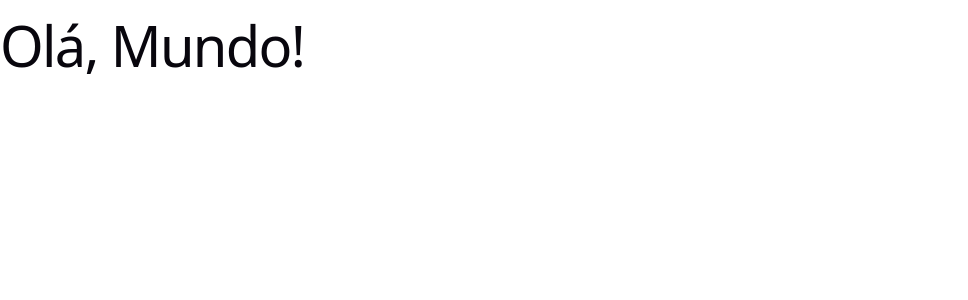
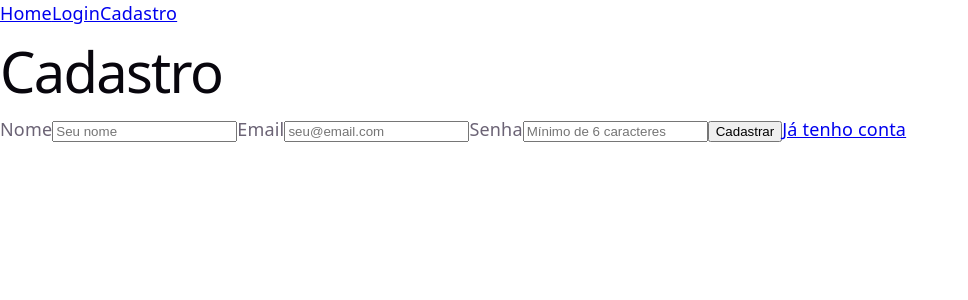
Before and after one commit to NezyMZ/Trabalho-Conclusao-React-Vite, a React (Vite) app: page /cadastro in a window 1280 px wide. Shown: the top 300 px of the page, without its empty margins (0-968 px from the left). Built offline with nearby package versions, Linux system fonts and the light colour scheme.

Commit message:
feat: Implementação Login, Cadastro e Tela Inicial

```diff
--- a/package.json
+++ b/package.json
@@ -9,10 +9,12 @@
     "preview": "vite preview"
   },
   "devDependencies": {
-    "vite": "^8.0.12"
+    "vite": "^8.0.16"
   },
   "dependencies": {
+    "axios": "^1.17.0",
     "react": "^19.2.7",
-    "react-dom": "^19.2.7"
+    "react-dom": "^19.2.7",
+    "react-router-dom": "^7.17.0"
   }
 }
--- a/src/App.jsx
+++ b/src/App.jsx
@@ -1,9 +1,38 @@
+import { Link, useNavigate } from "react-router";
+import { useAuth } from "./contexts/AuthContext";
+import AppRouter from "./router";
+
 function App() {
+    const { logout, estaAutenticado, nomeUsuario } = useAuth();
+    const navigate = useNavigate();
+
+    async function sair() {
+        await logout();
+        navigate("/login");
+    }
+
     return (
-        <div>
-            <h1>Olá, Mundo!</h1>
-        </div>
-    )
+        <main>
+            <nav>
+                <Link to="/">Home</Link>
+                {estaAutenticado && (
+                    <>
+                        <p>Olá, {nomeUsuario}!</p>
+                        <p>Você está logado!</p>
+                    </>
+                )}
+                {estaAutenticado ? (
+                    <button type="button" onClick={sair}>Sair</button>
+                ) : (
+                    <>
+                        <Link to="/login">Login</Link>
+                        <Link to="/cadastro">Cadastro</Link>
+                    </>
+                )}
+            </nav>
+            <AppRouter />
+        </main>
+    );
 }
 
-export default App
+export default App;
--- a/src/Main.jsx
+++ b/src/Main.jsx
@@ -1,10 +1,16 @@
-import React from 'react'
-import ReactDOM from 'react-dom/client'
-import App from './App.jsx'
-import './style.css'
+import { StrictMode } from "react";
+import { createRoot } from "react-dom/client";
+import { BrowserRouter } from "react-router";
+import { AuthProvider } from "./contexts/AuthContext";
+import "./style.css"
+import App from "./App";
 
-ReactDOM.createRoot(document.getElementById('root')).render(
-  <React.StrictMode>
-    <App />
-  </React.StrictMode>,
-)
+createRoot(document.getElementById("root")).render(
+  <StrictMode>
+    <BrowserRouter>
+      <AuthProvider>
+        <App />
+      </AuthProvider>
+    </BrowserRouter>
+  </StrictMode>
+);
--- /dev/null
+++ b/src/contexts/AuthContext.jsx
@@ -0,0 +1,37 @@
+import { createContext, useContext, useState } from "react";
+import api from "../services/api";
+
+const AuthContext = createContext(null);
+
+export function AuthProvider({ children }) {
+    const [token, setToken] = useState(localStorage.getItem("token") || "");
+    const [nomeUsuario, setNomeUsuario] = useState(localStorage.getItem("nome") || "");
+
+    async function login({ email, senha }) {
+        const resposta = await api.post("/login", { email, senha });
+        const tokenAcesso = resposta.data.tokenAcesso;
+        const nome = resposta.data.usuario.nome;
+
+        localStorage.setItem("token", tokenAcesso);
+        localStorage.setItem("nome", nome);
+        setToken(tokenAcesso);
+        setNomeUsuario(nome);
+    }
+
+    function logout() {
+        localStorage.removeItem("token");
+        localStorage.removeItem("nome");
+        setToken("");
+        setNomeUsuario("");
+    }
+
+    return (
+        <AuthContext.Provider value={{ token, login, logout, nomeUsuario, estaAutenticado: Boolean(token) }}>
+            {children}
+        </AuthContext.Provider>
+    );
+}
+
+export function useAuth() {
+    return useContext(AuthContext);
+}
--- /dev/null
+++ b/src/pages/Cadastro.jsx
@@ -0,0 +1,107 @@
+import { useState } from "react";
+import { Link, useNavigate } from "react-router";
+import api from "../services/api";
+
+function Cadastro() {
+    const navigate = useNavigate();
+    const [formCadastro, setFormCadastro] = useState({
+        nome: "",
+        email: "",
+        senha: "",
+    });
+    const [carregando, setCarregando] = useState(false);
+    const [mensagem, setMensagem] = useState("");
+    const [erro, setErro] = useState("");
+
+    function atualizarCampo(event) {
+        const { name, value } = event.target;
+
+        setFormCadastro((formAtual) => ({
+            ...formAtual,
+            [name]: value,
+        }));
+    }
+
+    async function cadastrarUsuario(event) {
+        event.preventDefault();
+        setMensagem("");
+        setErro("");
+
+        try {
+            setCarregando(true);
+            await api.post("/usuarios", formCadastro);
+            setMensagem("Cadastro realizado com sucesso.");
+
+            setTimeout(() => {
+                navigate("/login");
+            }, 1200);
+        } catch (error) {
+            console.error("Erro ao cadastrar usuário:", error);
+            setErro("Não foi possível realizar o cadastro.");
+        } finally {
+            setCarregando(false);
+        }
+    }
+
+    return (
+        <section className="login-page">
+            <form className="login-form" onSubmit={cadastrarUsuario}>
+                <h1>Cadastro</h1>
+
+                <label>
+                    Nome
+                    <input
+                        autoComplete="name"
+                        minLength={2}
+                        name="nome"
+                        onChange={atualizarCampo}
+                        placeholder="Seu nome"
+                        required
+                        type="text"
+                        value={formCadastro.nome}
+                    />
+                </label>
+
+                <label>
+                    Email
+                    <input
+                        autoComplete="email"
+                        name="email"
+                        onChange={atualizarCampo}
+                        placeholder="seu@email.com"
+                        required
+                        type="email"
+                        value={formCadastro.email}
+                    />
+                </label>
+
+                <label>
+                    Senha
+                    <input
+                        autoComplete="new-password"
+                        minLength={6}
+                        name="senha"
+                        onChange={atualizarCampo}
+                        placeholder="Mínimo de 6 caracteres"
+                        required
+                        type="password"
+                        value={formCadastro.senha}
+                    />
+                </label>
+
+                {mensagem && <p className="mensagem">{mensagem}</p>}
+                {erro && <p className="mensagem erro">{erro}</p>}
+
+                <button disabled={carregando} type="submit">
+                    {carregando ? "Cadastrando..." : "Cadastrar"}
+                </button>
+
+                <Link className="form-link" to="/login">
+                    Já tenho conta
+                </Link>
+            </form>
+        </section>
+    );
+}
+
+export default Cadastro;
--- /dev/null
+++ b/src/pages/Home.jsx
@@ -0,0 +1,15 @@
+function Home() {
+    return (
+        <section className="home">
+            <h1>Diário de Avistamentos</h1>
+            <img
+                className="home-ufo-image"
+                src="https://news.asu.edu/sites/default/files/styles/block_image_16_9_lge/public/ufo_aliens_thought_huddle.jpg.png?itok=KiUitD8j"
+                alt="OVNI sobrevoando o céu"
+            />
+            <p>Use o menu para acessar o cadastro e a lista de aliens.</p>
+        </section>
+    );
+}
+
+export default Home;
--- /dev/null
+++ b/src/pages/Login.jsx
@@ -0,0 +1,49 @@
+import { useState } from "react";
+import { useNavigate } from "react-router";
+import { useAuth } from "../contexts/AuthContext";
+
+function Login() {
+    const navigate = useNavigate();
+    const { login } = useAuth();
+    const [email, setEmail] = useState("");
+    const [senha, setSenha] = useState("");
+    const [erro, setErro] = useState("");
+
+    const [carregando, setCarregando] = useState(false);
+
+    async function enviarSubmit(event) {
+        event.preventDefault();
+        try {
+            setCarregando(true);
+            await login({ email, senha });
+            navigate("/home");
+        } catch {
+            setErro("Email ou senha inválidos.");
+        }finally{
+            setCarregando(false);
+        }
+    }
+
+    return (
+        <section className="login-page">
+            <form onSubmit={enviarSubmit}>
+                <h1>Login</h1>
+                <label>
+                    Email
+                    <input type="email" value={email} onChange={(event) => setEmail(event.target.value)} placeholder="Email" />
+                </label>
+                <label>
+                    Senha
+                    <input type="password" value={senha} onChange={(event) => setSenha(event.target.value)} placeholder="Senha" />
+                </label>
+                {erro && <p>{erro}</p>}
+
+                <button disabled={carregando} type="submit">
+                    {carregando ? "Entrando..." : "Entrar"}
+                </button>
+            </form>
+        </section>
+    );
+}
+
+export default Login;
--- /dev/null
+++ b/src/router.jsx
@@ -0,0 +1,26 @@
+import { Routes, Route, Navigate } from "react-router";
+import { useAuth } from "./contexts/AuthContext";
+import Login from "./pages/Login";
+import Home from "./pages/Home";
+import Cadastro from "./pages/Cadastro";
+
+function RotaProtegida({ children }) {
+    const { estaAutenticado } = useAuth();
+
+    if (!estaAutenticado) return <Navigate to="/" replace />;
+
+    return children;
+}
+
+function AppRouter() {
+    return (
+        <Routes>
+            <Route path="/" element={<Home />} />
+            <Route path="/login" element={<Login />} />
+            <Route path="/cadastro" element={<Cadastro />} />
+            <Route path="/home" element={<RotaProtegida><Home /></RotaProtegida>} />
+        </Routes>
+    );
+}
+
+export default AppRouter;
--- /dev/null
+++ b/src/services/api.js
@@ -0,0 +1,15 @@
+import axios from "axios";
+
+const api = axios.create({
+    baseURL: "https://api.serratec.mwmsoftware.com",
+});
+
+api.interceptors.request.use((config) => {
+    const token = localStorage.getItem("tokenAcesso");
+    if (token) {
+        config.headers.Authorization = `Bearer ${token}`;
+    }
+    return config;
+});
+
+export default api;
```
Also changed, not shown: 1 other file (tests, documents, lock files or other folders).
